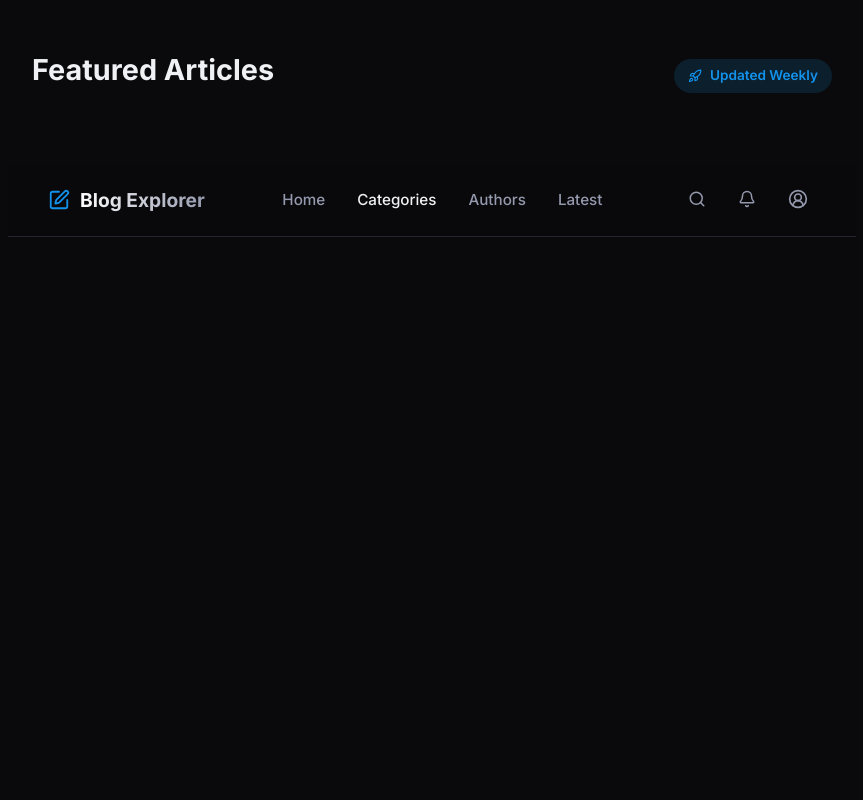
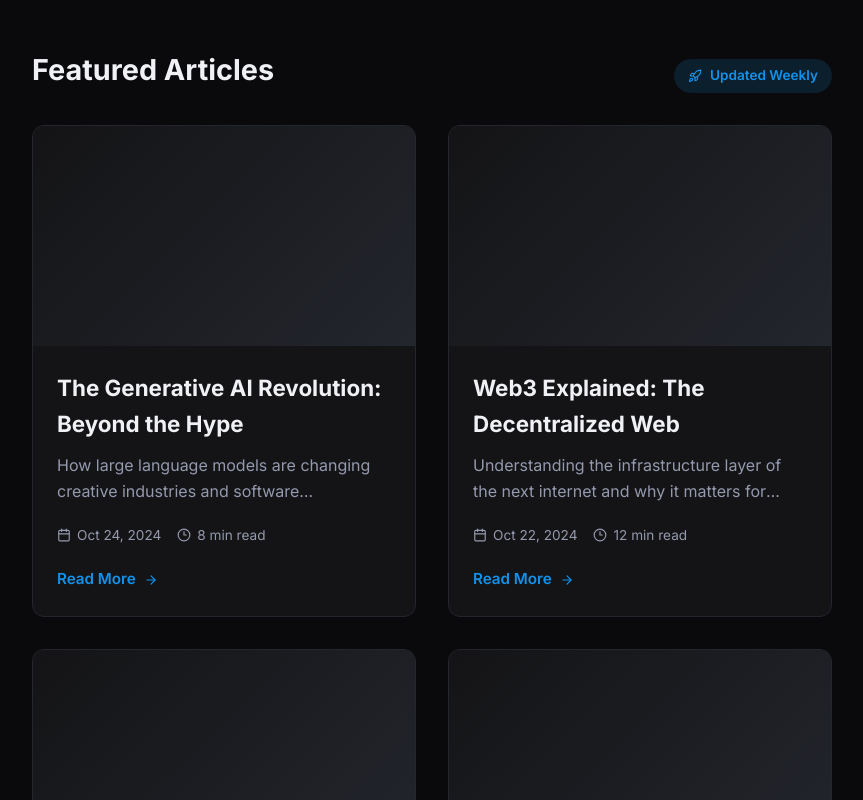
Before and after one commit to Afisphbl/blog-app, a React (Create React App) app: page /categories in a window 1280 px wide. Shown: the part 500-1300 px from the top of the page, without its empty margins (208-1071 px from the left). Before the commit the page ends 800 px from the top, so only its background shows below. Built offline with nearby package versions, Linux system fonts and the light colour scheme.

Commit message:
Add ArticleCard component and update imports in pages; implement article display logic

```diff
--- a/src/Pages/authors/AuthorPage.jsx
+++ b/src/Pages/authors/AuthorPage.jsx
@@ -5,7 +5,7 @@ import {
   Twitter,
   Linkedin,
 } from "lucide-react";
-// import ArticleCard from "../components/ArticleCard";
+import ArticleCard from "../../components/Article/ArticleCard";
 import { authorPosts } from "../../Data/blogData";
 import "./AuthorPage.css";
 
@@ -50,9 +50,9 @@ function AuthorPage() {
           </div>
         </div>
         <div className="article-grid">
-          {/* {authorPosts.map((post) => (
+          {authorPosts.map((post) => (
             <ArticleCard key={post.title} article={post} />
-          ))} */}
+          ))}
         </div>
       </section>
     </main>
--- a/src/Pages/category/CategoryPage.jsx
+++ b/src/Pages/category/CategoryPage.jsx
@@ -1,5 +1,5 @@
 import { Grid3x3, Rocket } from "lucide-react";
-// import ArticleCard from "../components/ArticleCard";
+import ArticleCard from "../../components/Article/ArticleCard";
 import { categoryPosts } from "../../Data/blogData";
 import "./CategoryPage.css";
 
@@ -26,9 +26,9 @@ function CategoryPage() {
           </div>
         </div>
         <div className="article-grid">
-          {/* {categoryPosts.map((post) => (
+          {categoryPosts.map((post) => (
             <ArticleCard key={post.title} article={post} />
-          ))} */}
+          ))}
         </div>
       </section>
     </main>
--- a/src/Pages/home/HomePage.jsx
+++ b/src/Pages/home/HomePage.jsx
@@ -1,6 +1,6 @@
 import { Link } from "react-router-dom";
 import { ArrowRight, Sparkles } from "lucide-react";
-// import ArticleCard from "../components/ArticleCard";
+import ArticleCard from "../../components/Article/ArticleCard";
 import { homeLatestArticles } from "../../Data/blogData";
 import "./HomePage.css";
 
@@ -35,11 +35,11 @@ function HomePage() {
             See all articles <ArrowRight size={14} />
           </Link>
         </div>
-        {/* <div className="article-grid"> */}
-        {/* {homeLatestArticles.map((article) => (
+        <div className="article-grid">
+          {homeLatestArticles.map((article) => (
             <ArticleCard key={article.slug} article={article} />
-          ))} */}
-        {/* </div> */}
+          ))}
+        </div>
       </section>
     </main>
   );
--- /dev/null
+++ b/src/components/Article/ArticleCard.jsx
@@ -0,0 +1,48 @@
+import { ArrowRight, Calendar, Clock3 } from "lucide-react";
+import { Link } from "react-router-dom";
+import "./ArticleCard.css";
+
+function ArticleCard({ article, compact = false }) {
+  const articleLink = article?.slug
+    ? `/blog/${article.slug}`
+    : "/blog/future-decentralized-web";
+
+  return (
+    <article className={compact ? "article-card compact" : "article-card"}>
+      <Link to={articleLink}>
+        {article.image ? (
+          <img
+            src={article.image}
+            alt={article.title}
+            className="article-image"
+          />
+        ) : (
+          <div className="article-image-placeholder"></div>
+        )}
+      </Link>
+      <div className="article-copy">
+        <Link to={articleLink}>
+          <h3>{article.title}</h3>
+        </Link>
+        <p>{article.excerpt}</p>
+        <div className="meta-row">
+          {article.date ? (
+            <span>
+              <Calendar size={14} /> {article.date}
+            </span>
+          ) : null}
+          {article.readTime ? (
+            <span>
+              <Clock3 size={14} /> {article.readTime}
+            </span>
+          ) : null}
+        </div>
+        <Link to={articleLink} className="read-more-btn">
+          Read More <ArrowRight size={14} />
+        </Link>
+      </div>
+    </article>
+  );
+}
+
+export default ArticleCard;
```
